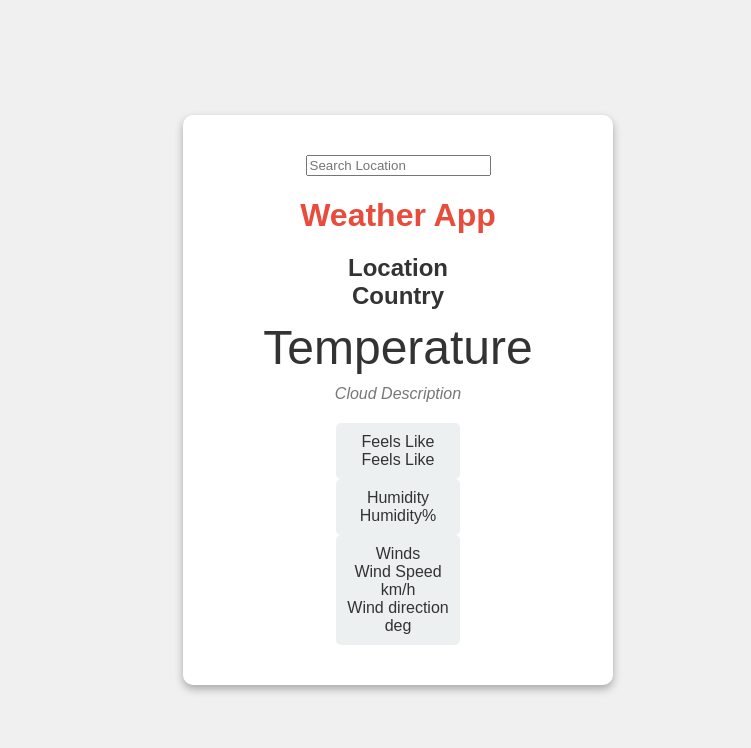
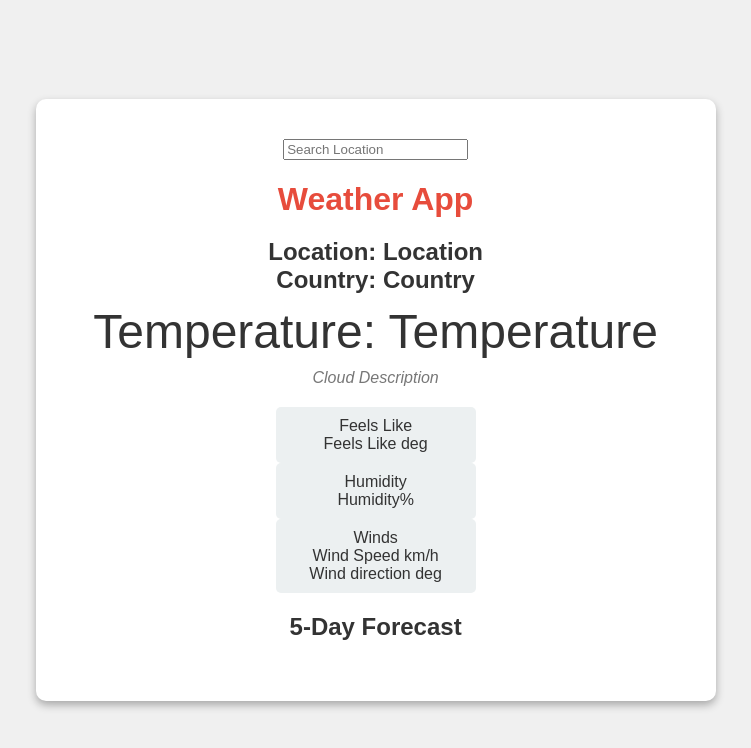
Before and after one commit to peterkessibu/react-weather-app, a React (Vite) app: page / in a window 1280 px wide. Shown: the top 748 px of the page, without its empty margins (282-1033 px from the left). Built offline with nearby package versions, Linux system fonts and the light colour scheme.

Commit message:
Add weather data types and implement 5-day forecast functionality

```diff
--- a/src/App.tsx
+++ b/src/App.tsx
@@ -1,24 +1,97 @@
 import axios from "axios";
 import { useState } from "react";
 
+// Define types for weather data
+interface WeatherData {
+  name: string;
+  sys: {
+    country: string;
+  };
+  main: {
+    temp: number;
+    feels_like: number;
+    humidity: number;
+  };
+  weather: {
+    description: string;
+  }[];
+  wind: {
+    speed: number;
+    deg: number;
+  };
+}
+
+// Define types for forecast data
+interface ForecastItem {
+  dt_txt: string;
+  main: {
+    temp: number;
+  };
+  weather: {
+    description: string;
+  }[];
+}
+
+interface ForecastData {
+  list: ForecastItem[];
+}
+
+interface DailyForecast {
+  date: string;
+  temps: number[];
+  descriptions: string[];
+}
+
 function App() {
   const [location, setLocation] = useState("");
-  const [weatherData, setWeatherData] = useState<any>(null);
+  const [weatherData, setWeatherData] = useState<WeatherData | null>(null);
+  const [forecastData, setForecastData] = useState<ForecastData | null>(null);
 
   const searchLocation = async (event: any) => {
-    // Added event parameter
     if (event.key === "Enter") {
       try {
-        const response = await axios.get(
+        // Current weather
+        const currentWeatherResponse = await axios.get<WeatherData>(
           `https://api.openweathermap.org/data/2.5/weather?q=${location}&appid=ab38d7731466c31227cd4701f7d9aa27`
         );
-        setWeatherData(response.data);
-        console.log(response.data);
+        setWeatherData(currentWeatherResponse.data);
+
+        // 5-day forecast
+        const forecastResponse = await axios.get<ForecastData>(
+          `https://api.openweathermap.org/data/2.5/forecast?q=${location}&appid=ab38d7731466c31227cd4701f7d9aa27`
+        );
+        setForecastData(forecastResponse.data);
+        console.log(forecastResponse.data);
       } catch (error) {
         console.error("Error fetching weather data:", error);
       }
     }
   };
+
+  // Function to process forecast data to get daily forecasts
+  const getDailyForecasts = (): DailyForecast[] => {
+    if (!forecastData || !forecastData.list) return [];
+
+    const dailyForecasts: { [date: string]: DailyForecast } = {};
+
+    forecastData.list.forEach((forecast: ForecastItem) => {
+      const date = forecast.dt_txt.split(" ")[0]; // Extract date
+      if (!dailyForecasts[date]) {
+        dailyForecasts[date] = {
+          date: date,
+          temps: [],
+          descriptions: [],
+        };
+      }
+      dailyForecasts[date].temps.push(forecast.main.temp);
+      dailyForecasts[date].descriptions.push(forecast.weather[0].description);
+    });
+
+    // Convert the object to an array
+    return Object.values(dailyForecasts);
+  };
+
+  const dailyForecasts = getDailyForecasts();
 
   return (
     <div className="App">
@@ -34,48 +107,56 @@ function App() {
       <h1>Weather App</h1>
       <div className="top">
         <div className="location">
-          {weatherData ? weatherData.name : "Location"}
-        </div>{" "}
+          Location: {weatherData ? weatherData.name : "Location"}
+        </div>
         <div className="location">
-          {weatherData ? weatherData.sys.country : "Country"}
-        </div>{" "}
-        {/* Display location */}
+          Country: {weatherData ? weatherData.sys.country : "Country"}
+        </div>
         <div className="temp">
-          {weatherData ? weatherData.main.temp : "Temperature"}
-        </div>{" "}
-        {/* Display temperature */}
+          Temperature: {weatherData ? weatherData.main.temp : "Temperature"}
+        </div>
         <div className="clouds">
           {weatherData
             ? weatherData.weather[0].description
             : "Cloud Description"}
-        </div>{" "}
-        {/* Display cloud description */}
+        </div>
       </div>
       <div className="bottom">
         <div className="feels">
           <div>Feels Like</div>
           <span>
-            {weatherData ? weatherData.main.feels_like : "Feels Like"}
-          </span>{" "}
-          {/* Display feels like temperature */}
+            {weatherData ? weatherData.main.feels_like : "Feels Like"} deg
+          </span>
         </div>
         <div className="humidity">
           <div>Humidity</div>
-          <span>
-            {weatherData ? weatherData.main.humidity : "Humidity"}%
-          </span>{" "}
-          {/* Display humidity */}
+          <span>{weatherData ? weatherData.main.humidity : "Humidity"}%</span>
         </div>
         <div className="winds">
           <div>Winds</div>
           <div className="description">
-            <div>{weatherData ? weatherData.wind.speed : "Wind Speed"} km/h</div>{" "}
+            <div>
+              {weatherData ? weatherData.wind.speed : "Wind Speed"} km/h
+            </div>
             <div>
               {weatherData ? weatherData.wind.deg : "Wind direction"} deg
-            </div>{" "}
+            </div>
           </div>
-          {/* Display wind speed */}
         </div>
+      </div>
+
+      {/* Display forecast data */}
+      <div className="forecast">
+        <h2>5-Day Forecast</h2>
+        {dailyForecasts.map((day: DailyForecast) => (
+          <div key={day.date} className="forecast-item">
+            <h3>{day.date}</h3>
+            <div>
+              Temperature: {Math.min(...day.temps)} - {Math.max(...day.temps)}
+            </div>
+            <div>Description: {day.descriptions[0]}</div>
+          </div>
+        ))}
       </div>
     </div>
   );
```
